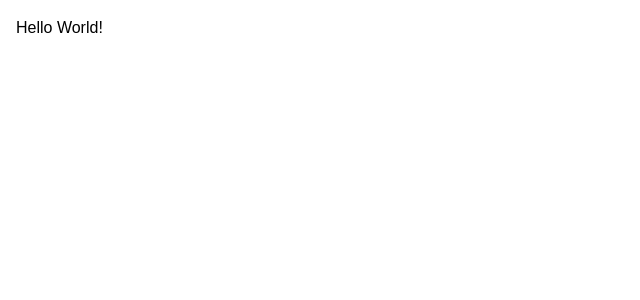
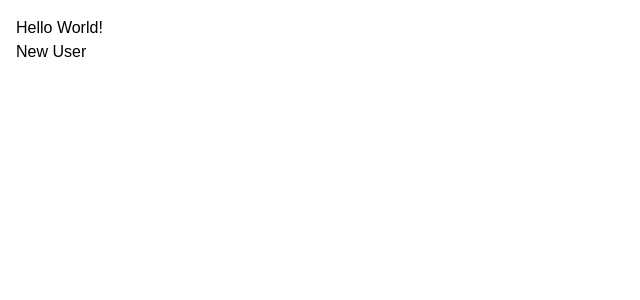
Before and after one commit to SasmithaHiram/Next-Journey, a Next.js app: page / in a window 1280 px wide. Shown: the top 300 px of the page, without its empty margins (0-640 px from the left). Built offline with nearby package versions, Linux system fonts and the light colour scheme.

Commit message:
Routing and Navigation

```diff
--- a/app/page.tsx
+++ b/app/page.tsx
@@ -1,9 +1,11 @@
 import Image from "next/image";
+import Link from "next/link";
 
 export default function Home() {
   return (
     <main>
       <h1>Hello World!</h1>
+      <Link href="/users">New User</Link>
     </main>
   );
 }
--- /dev/null
+++ b/app/users/new/page.tsx
@@ -0,0 +1,9 @@
+import React from 'react'
+
+const NewUserPage = () => {
+  return (
+    <div>NewUserPage</div>
+  )
+}
+
+export default NewUserPage
--- /dev/null
+++ b/app/users/page.tsx
@@ -0,0 +1,9 @@
+import React from 'react'
+
+const UsersPage = () => {
+  return (
+    <div>UsersPage</div>
+  )
+}
+
+export default UsersPage
```
